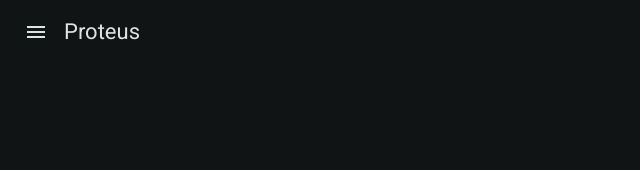
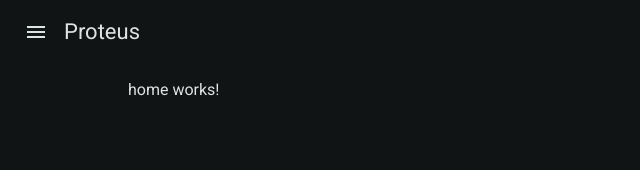
Before and after one commit to pasza003/proteus, an Angular app: page /home in a window 1280 px wide. Before the commit this address led to /. Shown: the top 170 px of the page, without its empty margins (0-640 px from the left). Built offline with nearby package versions, Linux system fonts and the light colour scheme.

Commit message:
Add home page

```diff
--- a/src/app/app.routes.ts
+++ b/src/app/app.routes.ts
@@ -21,4 +21,13 @@ export const routes: Routes = [
     path: 'register',
     loadComponent: () => import('./pages/register/register.component').then(m => m.RegisterComponent),
   },
+  {
+    path: 'home',
+    loadComponent: () => import('./pages/home/home.component').then(m => m.HomeComponent),
+  },
+  {
+    path: '',
+    redirectTo: 'home',
+    pathMatch: 'full',
+  },
 ];
--- /dev/null
+++ b/src/app/pages/home/home.component.html
@@ -0,0 +1 @@
+<p>home works!</p>
```
Also changed, not shown: src/app/pages/home/home.component.ts (added, +9 -0 lines), src/app/pages/home/home.component.scss (added).
